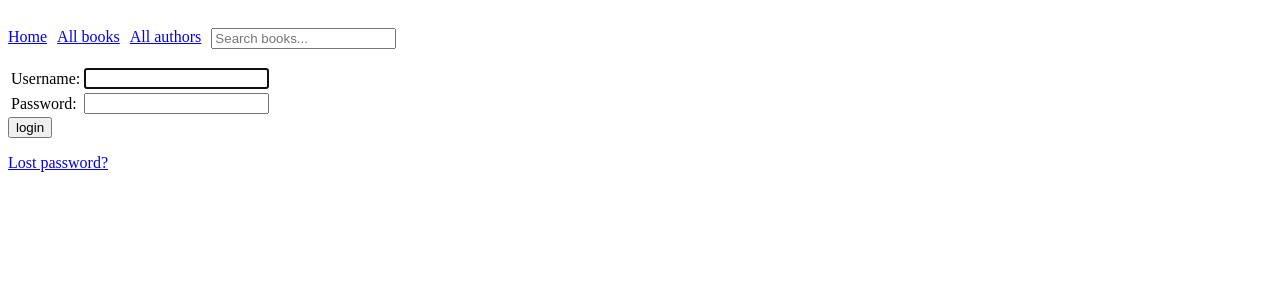
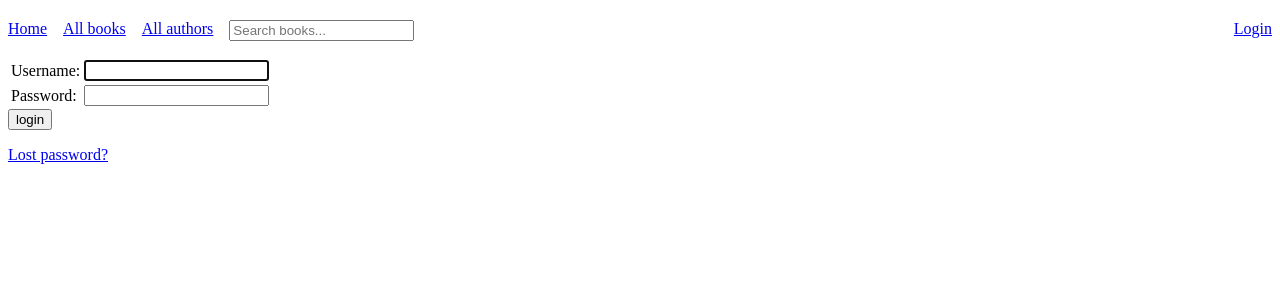
Before and after one commit to k0nvulsi0n/Library, a Django app: page /users/accounts/login/ in a window 1280 px wide. Shown: the top 300 px of the page. Run offline with Django 4.2, Linux system fonts and the light colour scheme; parts of the project's set-up code (start-up, migrations or seed data) failed here and were passed over.

Commit message:
add login to nav

```diff
--- a/static/css/styles.css
+++ b/static/css/styles.css
@@ -2,8 +2,15 @@ nav ul{
     list-style-type: none;
     margin-top: 20px;
     padding: 0;
-    display: inline-flex;
+    display: flex;
     gap: 10px;
+    justify-content: space-between;
+}
+
+nav ul div{
+  display: flex;
+  flex-direction: row;
+  gap: 1em;
 }
 
 .list-container{
--- a/templates/navbar.html
+++ b/templates/navbar.html
@@ -1,5 +1,6 @@
 <nav>
     <ul>
+        <div>
         <li><a href="{% url 'index' %}">Home</a></li>
         <li><a href="{% url 'books' %}">All books</a></li>
         <li><a href="{% url 'authors' %}">All authors</a></li>
@@ -8,5 +9,11 @@
             <input type="text" name="q" placeholder="Search books..." />
             </form>
         </li>
+        </div>
+        {% if request.user.is_authenticated %}
+        <li class="account-link"><a href="">Account</a> <a href="{% url 'logout' %}">Logout</a></li>
+        {% else %}
+        <li class="account-link"><a href="{% url 'login' %}">Login</a></li>
+        {% endif %}
     </ul>
 </nav>
```
